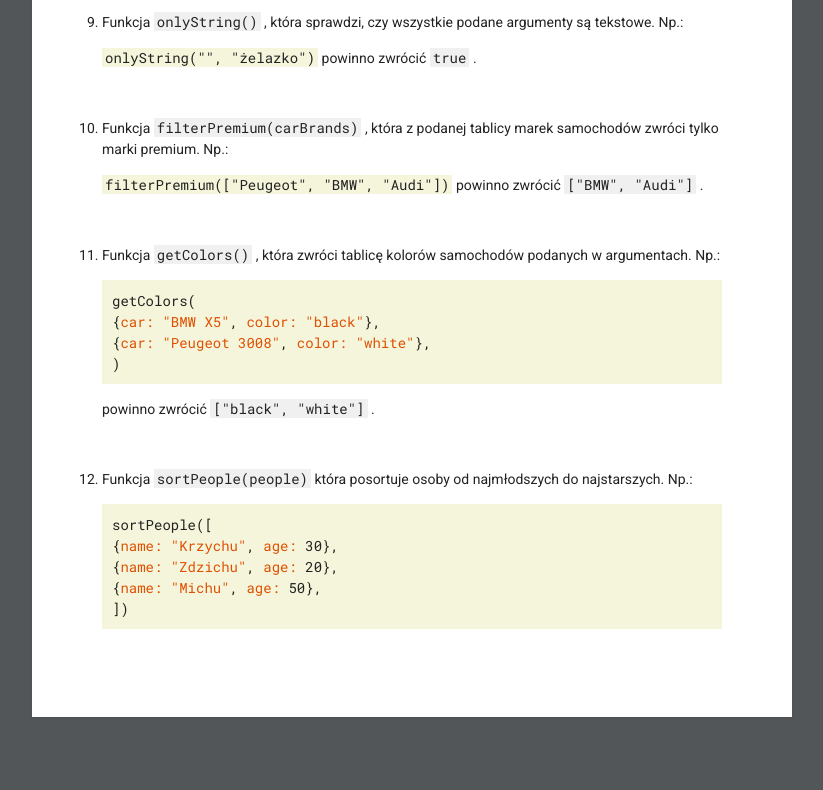
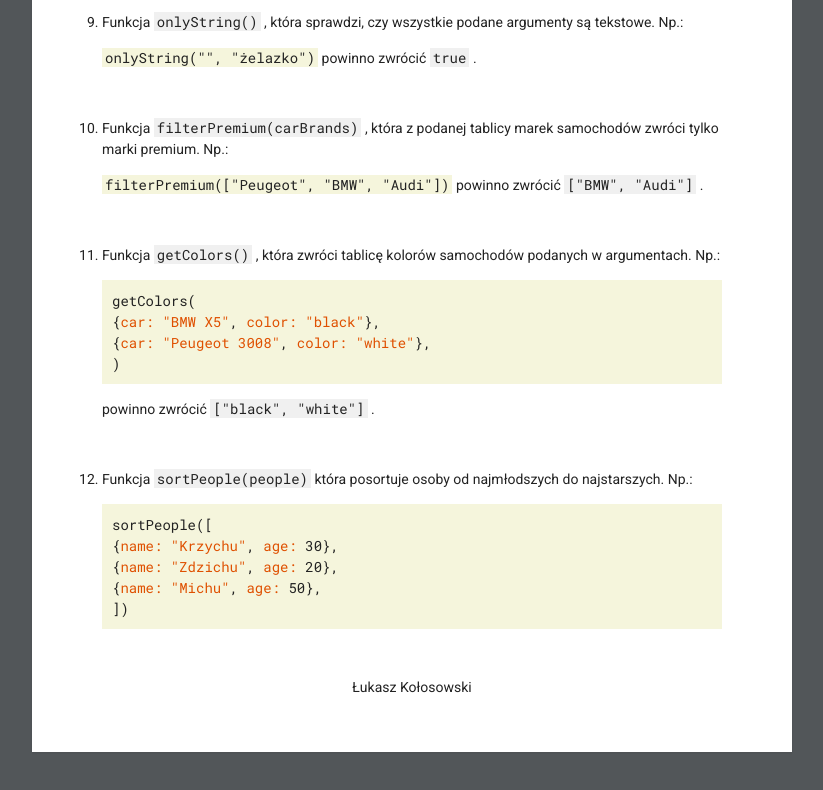
Before and after one commit to lkkolosowski/arrays-and-objects, a plain HTML site: page index.html in a window 1280 px wide. Shown: the part 1506-2296 px from the top of the page, without its empty margins (228-1051 px from the left). Before the commit the page ends 2263 px from the top, so only its background shows below. Drawn offline with nearby package versions, Linux system fonts and the light colour scheme.

Commit message:
add signature

```diff
--- a/css/section.css
+++ b/css/section.css
@@ -18,3 +18,7 @@
 .section__list-item {
   padding-bottom: 20px;
 }
+
+.section__paragraph--center {
+  text-align: center;
+}
--- a/index.html
+++ b/index.html
@@ -149,6 +149,7 @@
             </p>
           </li>
         </ol>
+        <p class="section__paragraph--center">Łukasz Kołosowski</p>
       </section>
     </main>
   </body>
```
